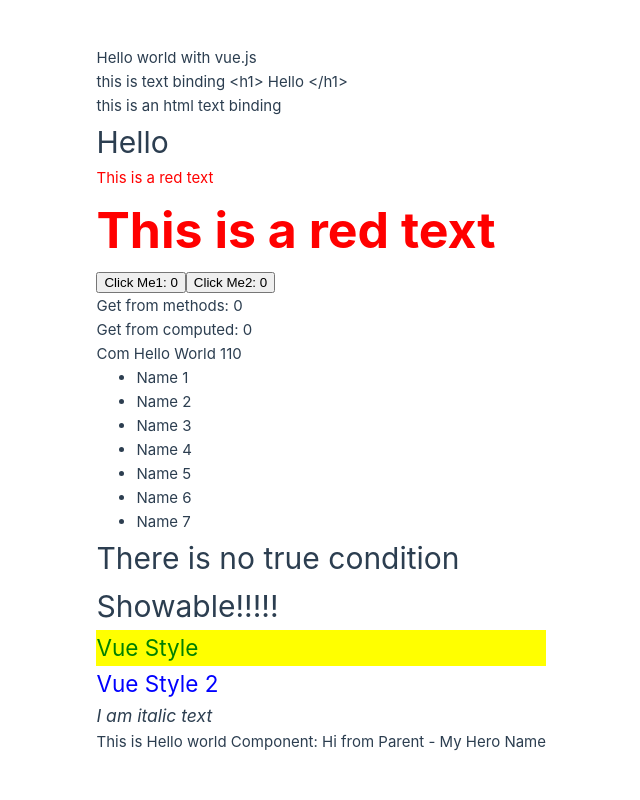
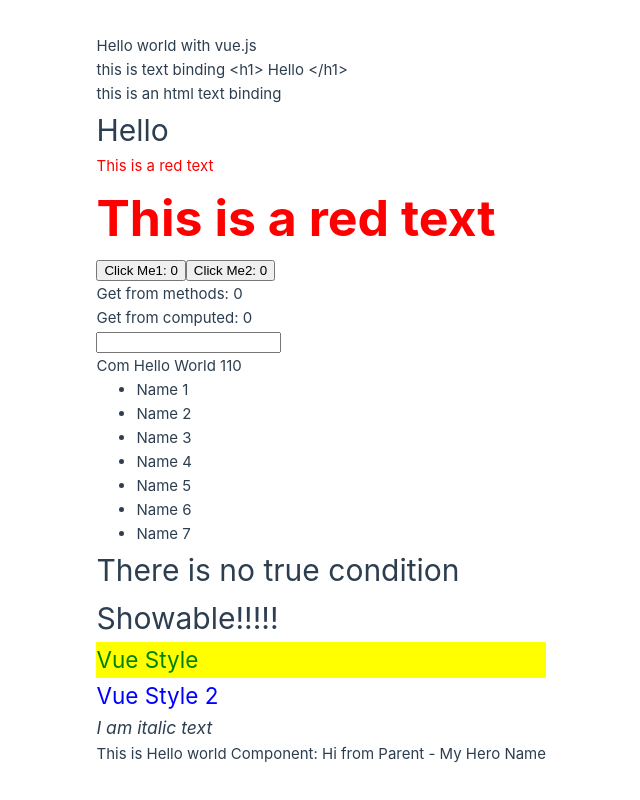
Before and after one commit to hiwafa/vue-project, a Vue app: page / in a window 1280 px wide. Shown: the whole page, without its empty margins (94-734 px from the left). Built offline with nearby package versions, Linux system fonts and the light colour scheme.

Commit message:
two binding worked

```diff
--- a/src/App.vue
+++ b/src/App.vue
@@ -10,7 +10,8 @@ export default {
       id1: "redText",
       bld: "boldText",
       heroName: "My Hero Name",
-      counter: 0
+      counter: 0,
+      userInput: ""
     }
   },
   components: {
@@ -48,6 +49,9 @@ export default {
   <button @click="increment">Click Me2: {{counter}}</button>
   <p>Get from methods: {{getMethodCounter()}}</p>
   <p>Get from computed: {{getComputedCounter}}</p>
+  <input id="userInput" type="text" v-model="userInput" />
+  {{userInput}}
+  <br/>
 
   <HelloWorld msg="Hi from Parent" :hero-name="heroName"/>
 
```
